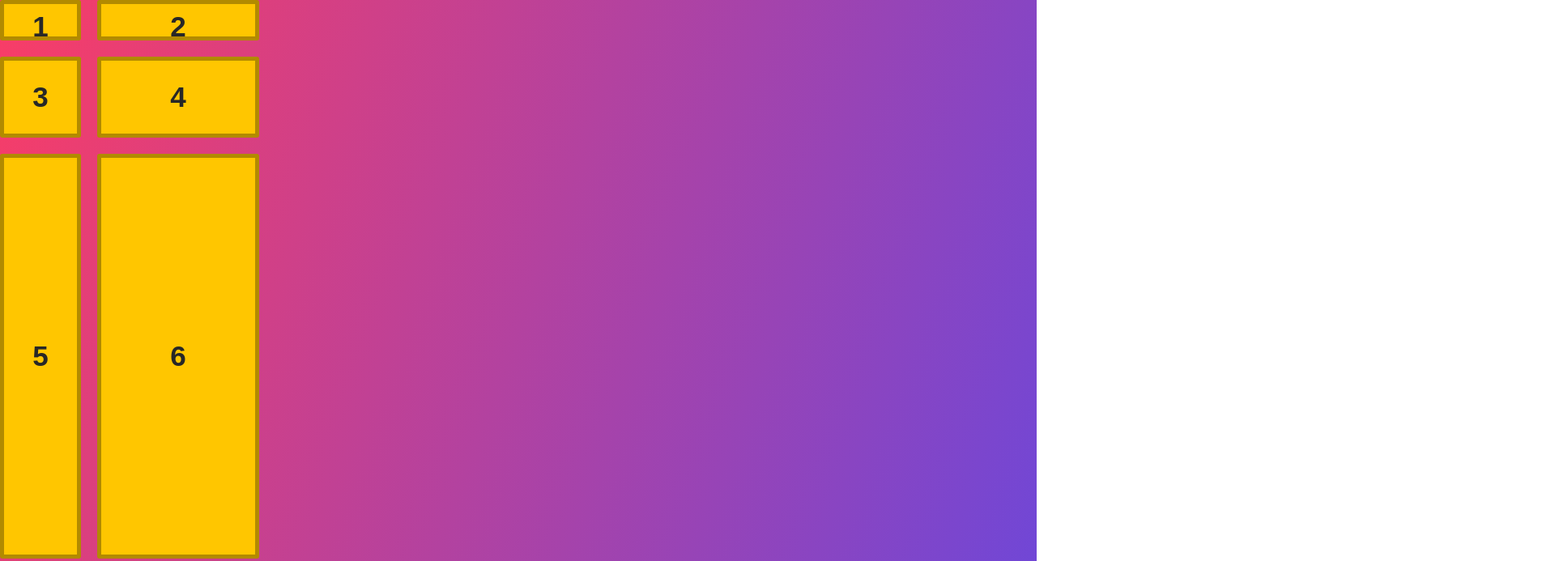
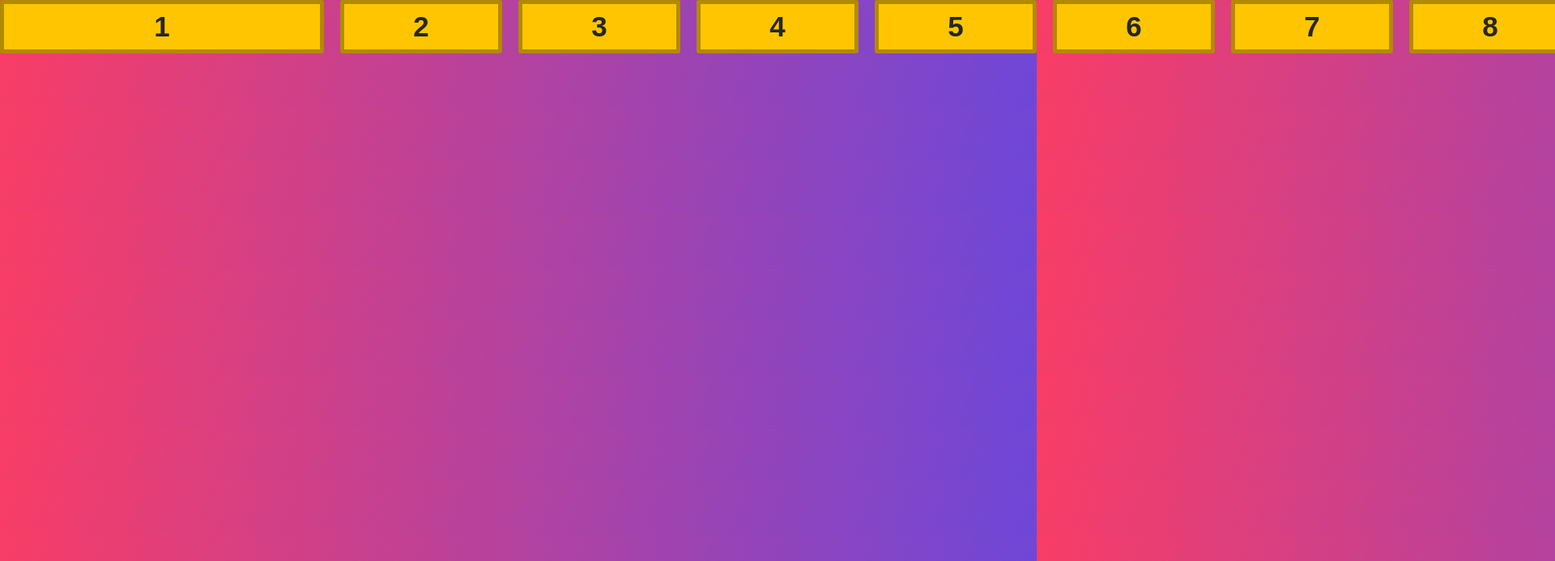
Before and after one commit to victorbruce/css-grids, a website: page index.html in a window 1280 px wide. Shown: the top 693 px of the page at 81% size, 1920 px wide, since content can reach past the window. Drawn offline with Linux system fonts and the light colour scheme.

Commit message:
explore grid-auto-flow usage in css grids

```diff
--- a/index.html
+++ b/index.html
@@ -16,8 +16,8 @@
       <div class="item">6</div>
       <div class="item">7</div>
       <div class="item">8</div>
-     <!--  <div class="item">9</div>
-      <div class="item">10</div> -->
+      <div class="item">9</div>
+      <div class="item">10</div>
     </div>
   </body>
 </html>
--- a/sass/pages/_home.scss
+++ b/sass/pages/_home.scss
@@ -2,7 +2,7 @@
   display: grid;
   justify-content: center;
   align-items: center;
-  border: 5px solid rgba(0, 0, 0, .3);
+  border: 5px solid rgba(0, 0, 0, 0.3);
   border-radius: 3px;
   font-size: 3.5rem;
   background-color: var(--yellow);
@@ -10,8 +10,8 @@
 
 .container {
   display: grid;
-  grid-template-columns: 10rem 20rem;
-  grid-template-rows: 5rem 10rem;
-  grid-auto-rows: 50rem 10rem;
+  grid-template-columns: 40rem 20rem;
+  grid-auto-flow: column;
+  grid-auto-columns: 20rem;
   grid-gap: 2rem;
 }
```
Also changed, not shown: css/style.css.
